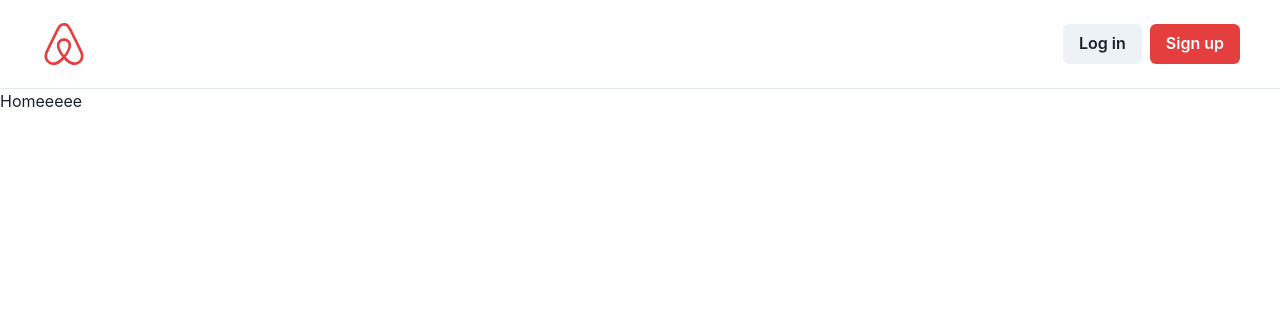
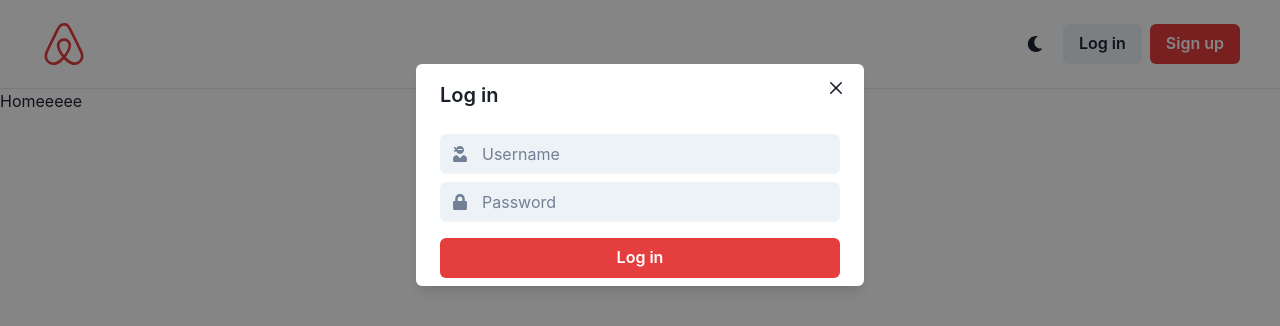
Before and after one commit to yun0727/airbnb-clone-coding, a React (Create React App) app in the folder airbnb-clone-frontend/: page / in a window 1280 px wide. Both pictures are taken after a click on the button "Log in". Shown: the top 326 px of the page. Built offline with nearby package versions, Linux system fonts and the light colour scheme.

Commit message:
18.1 Log In Modal

```diff
--- a/airbnb-clone-frontend/src/components/Root.tsx
+++ b/airbnb-clone-frontend/src/components/Root.tsx
@@ -1,8 +1,9 @@
-import { Box, Button, HStack } from "@chakra-ui/react";
+import { Box, Button, HStack, IconButton, Input, InputGroup, InputLeftElement, Modal, ModalBody, ModalCloseButton, ModalContent, ModalHeader, ModalOverlay, VStack, useDisclosure, } from "@chakra-ui/react";
 import { Outlet, Link } from "react-router-dom";
-import {FaAirbnb} from "react-icons/fa";
+import {FaAirbnb, FaMoon, FaUserNinja, FaLock} from "react-icons/fa";
 
 export default function Root(){
+  const {isOpen, onClose, onOpen} = useDisclosure();
   return (
     <Box>
       <HStack
@@ -17,9 +18,50 @@
           </Box>
 
           <HStack spacing={2}>
-          <Button>Log in</Button>
+            <IconButton
+              variant={"ghost"}
+              aria-label="Toggle dark mode"
+              icon={<FaMoon/>}
+              />
+            <Button onClick={onOpen}>Log in</Button>
+
+
           <Button colorScheme={"red"}>Sign up</Button>
         </HStack>
+        <Modal onClose={onClose} isOpen={isOpen}>
+          <ModalOverlay/>
+          <ModalContent>
+            <ModalHeader>Log in</ModalHeader>
+            <ModalCloseButton/>
+            <ModalBody>
+              <VStack>
+                <InputGroup size={"md"}>
+                  <InputLeftElement
+                    children={
+                      <Box color="gray.500">
+                        <FaUserNinja/>
+                      </Box>
+                    }
+                    />
+                    <Input variant={"filled"} placeholder="Username"/>
+                </InputGroup>
+                <InputGroup>
+                    <InputLeftElement
+                      children={
+                        <Box color="gray.500">
+                          <FaLock/>
+                        </Box>
+                      }
+                      />
+                      <Input variant={"filled"} placeholder="Password"/>
+                </InputGroup>
+              </VStack>
+              <Button mt={4} colorScheme={"red"} w="100%">
+                Log in
+              </Button>
+            </ModalBody>
+          </ModalContent>
+        </Modal>
       </HStack>
     <Outlet/>
     </Box>
```
Also changed, not shown: 1 other file (tests, documents, lock files or other folders).
